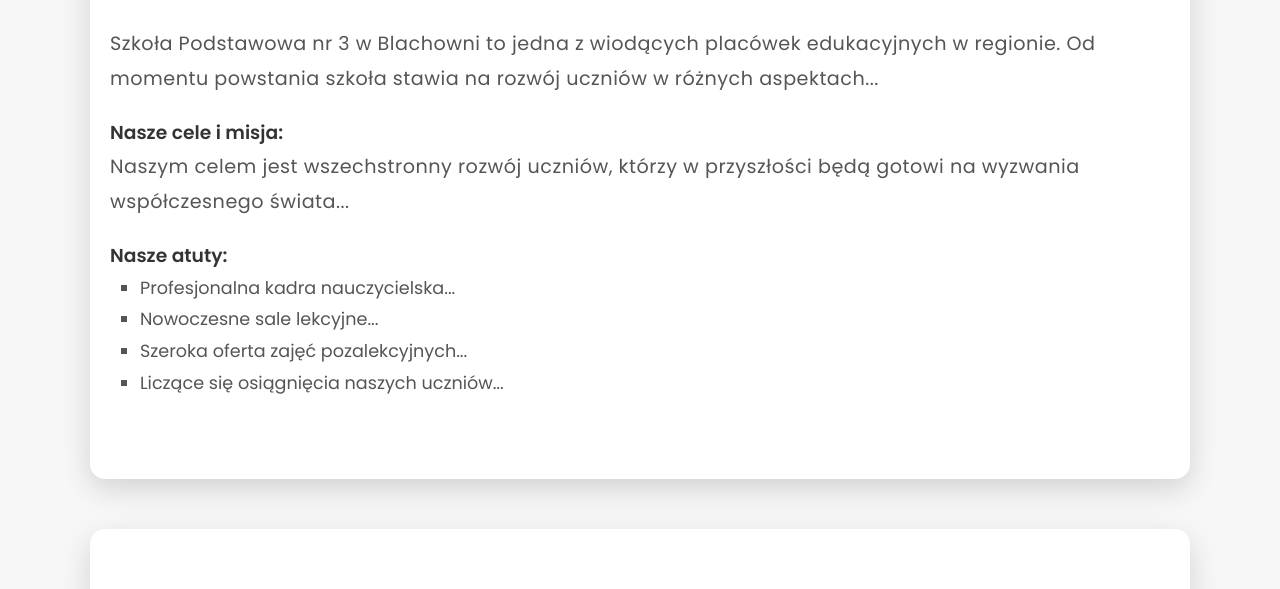
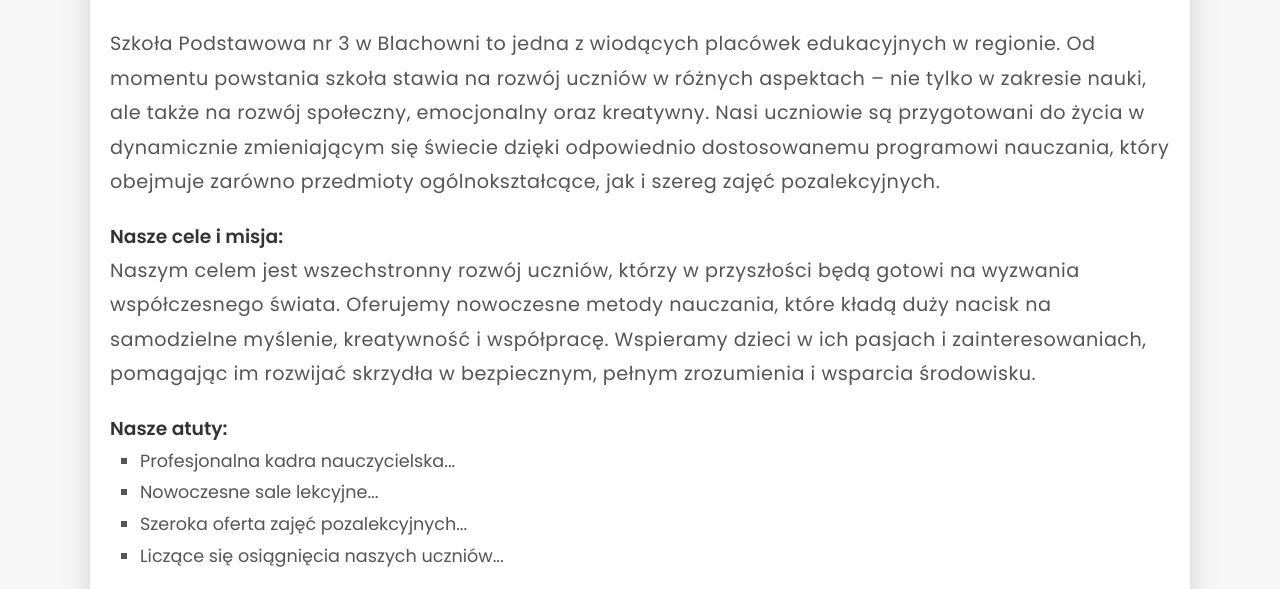
Before and after one commit to Robin62035/szkolasp3, a plain HTML site: page index.html in a window 1280 px wide. Shown: the part 752-1341 px from the top of the page. Drawn offline with Linux system fonts and the light colour scheme.

Commit message:
Update index.html

```diff
--- a/index.html
+++ b/index.html
@@ -267,11 +267,10 @@
 
     <section id="about">
         <h2>O szkole</h2>
-        <p>Szkoła Podstawowa nr 3 w Blachowni to jedna z wiodących placówek edukacyjnych w regionie. Od momentu powstania szkoła stawia na rozwój uczniów w różnych aspektach...</p>
+<p>Szkoła Podstawowa nr 3 w Blachowni to jedna z wiodących placówek edukacyjnych w regionie. Od momentu powstania szkoła stawia na rozwój uczniów w różnych aspektach – nie tylko w zakresie nauki, ale także na rozwój społeczny, emocjonalny oraz kreatywny. Nasi uczniowie są przygotowani do życia w dynamicznie zmieniającym się świecie dzięki odpowiednio dostosowanemu programowi nauczania, który obejmuje zarówno przedmioty ogólnokształcące, jak i szereg zajęć pozalekcyjnych.</p>
 
         <h3>Nasze cele i misja:</h3>
-        <p>Naszym celem jest wszechstronny rozwój uczniów, którzy w przyszłości będą gotowi na wyzwania współczesnego świata...</p>
-
+        <p>Naszym celem jest wszechstronny rozwój uczniów, którzy w przyszłości będą gotowi na wyzwania współczesnego świata. Oferujemy nowoczesne metody nauczania, które kładą duży nacisk na samodzielne myślenie, kreatywność i współpracę. Wspieramy dzieci w ich pasjach i zainteresowaniach, pomagając im rozwijać skrzydła w bezpiecznym, pełnym zrozumienia i wsparcia środowisku.</p>
         <h3>Nasze atuty:</h3>
         <ul>
             <li>Profesjonalna kadra nauczycielska...</li>
```
